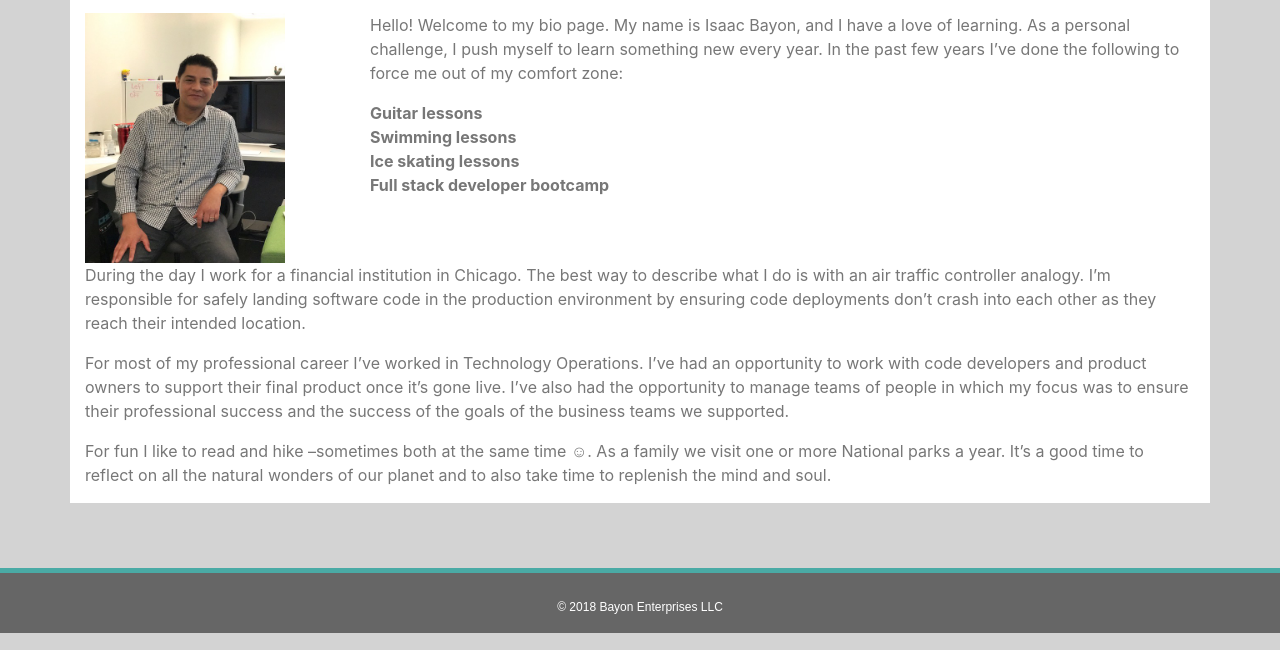
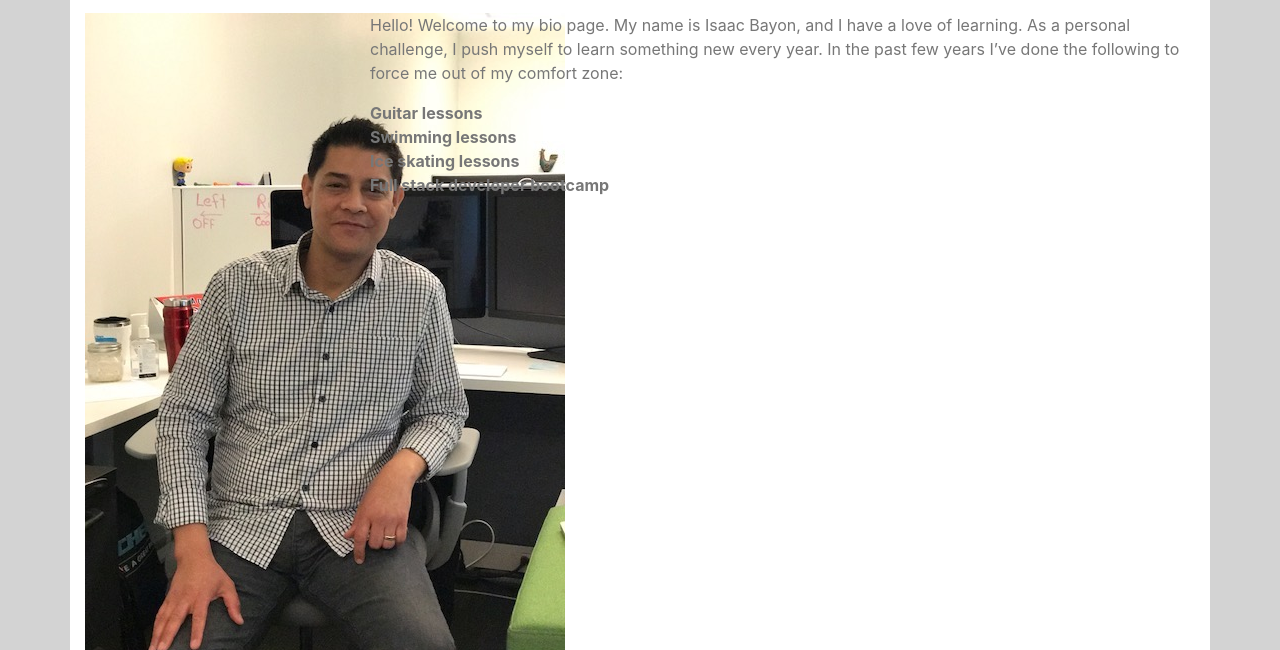
Before and after one commit to t868ixb/Bootstrap-Portfolio, a plain HTML site: page index.html in a window 1280 px wide. Shown: the part 157-807 px from the top of the page. Drawn offline with nearby package versions, Linux system fonts and the light colour scheme.

Commit message:
correcting img size

```diff
--- a/index.html
+++ b/index.html
@@ -58,7 +58,7 @@
         </div>
         <div class="row"> <!-- using this row for image and 1st half of content-->
             <div class="col-md-3">
-                    <img class="img-responsive" src="assets/images/IBayon.JPG" alt="Isaac is out to lunch!" width="200" height="250">
+                    <img class="img-responsive" src="assets/images/IBayon.JPG" alt="Isaac is out to lunch!">
             </div>
             <div class="col-md-9">
                     <P>
```
